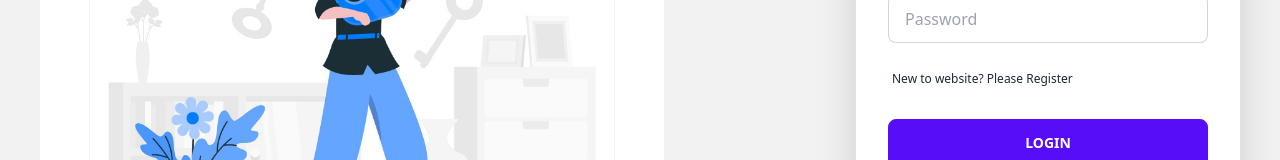
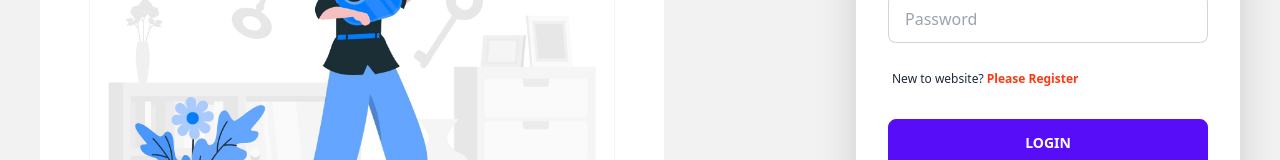
Before and after one commit to adittacse/playland-treasures-toy-shop, a React (Vite) app: page /login in a window 1280 px wide. Shown: the part 397-557 px from the top of the page. Built offline with nearby package versions, Linux system fonts and the light colour scheme; no server answers.

Commit message:
login and register page updated

```diff
--- a/src/components/Login/Login.jsx
+++ b/src/components/Login/Login.jsx
@@ -63,7 +63,7 @@ const Login = () => {
                             <div className="form-control">
                                 <input type="password" name="password" placeholder="Password" className="input input-bordered" required />
                                 <label className="label mt-5">
-                                    <p className="label-text-alt">New to website? <Link to="/register" className="link link-hover">Please Register</Link></p>
+                                    <p className="label-text-alt">New to website? <Link to="/register" className="text-[#FF3811] font-bold link link-hover">Please Register</Link></p>
                                 </label>
                             </div>
                             <div className="form-control mt-6">
--- a/src/components/SignUp/SignUp.jsx
+++ b/src/components/SignUp/SignUp.jsx
@@ -111,7 +111,7 @@ const SignUp = () => {
                             <div className="form-control">
                                 <input type="password" name="confirmPassword" placeholder="Confirm Password" className="input input-bordered" required />
                                 <label className="label mt-5">
-                                    <p className="label-text-alt">Already have an account? <Link to="/login" className="link link-hover">Please Login</Link></p>
+                                    <p className="label-text-alt">Already have an account? <Link to="/login" className="text-[#FF3811] font-bold link link-hover">Please Login</Link></p>
                                 </label>
                             </div>
                             <div className="form-control mt-6">
```
